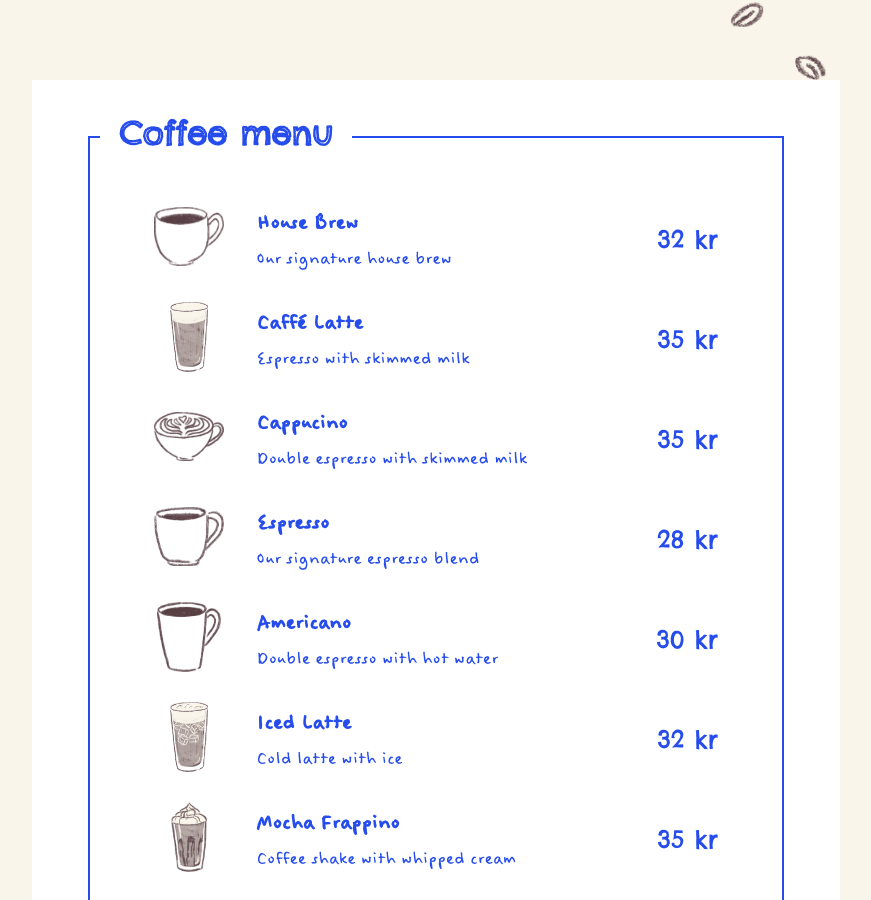
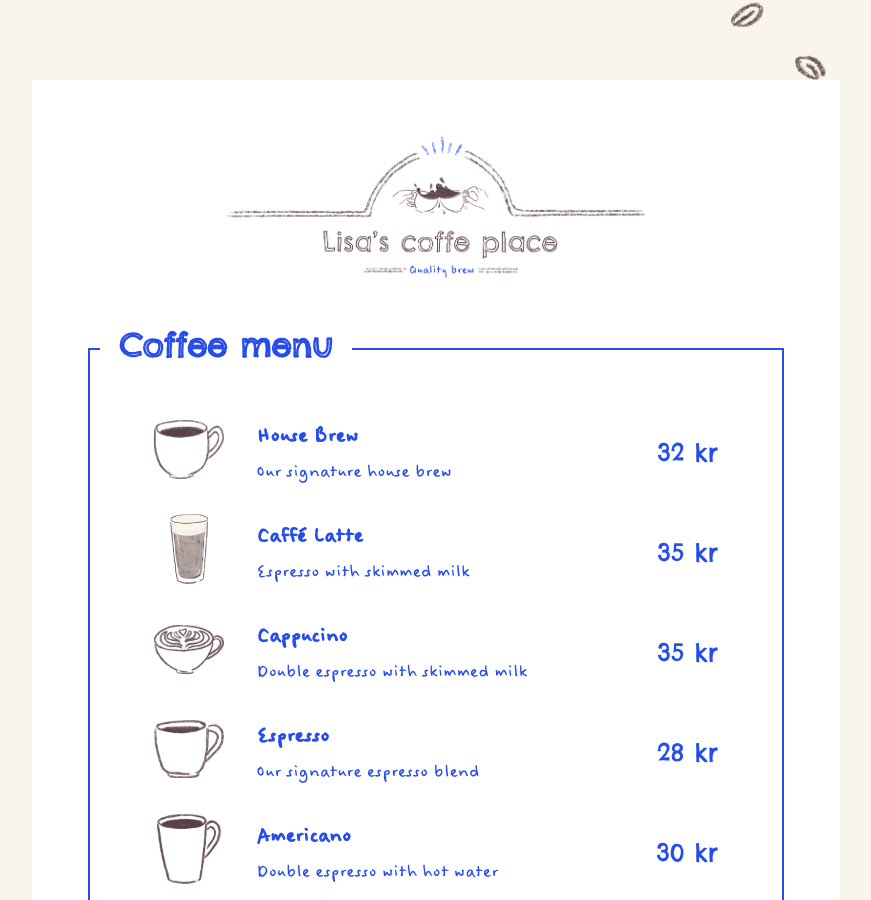
Before and after one commit to lisastina/coffe-shop-react, a React (Vite) app: page / in a window 1280 px wide. Shown: the part 1927-2827 px from the top of the page, without its empty margins (204-1075 px from the left). Built offline with nearby package versions, Linux system fonts and the light colour scheme.

Commit message:
menu header

```diff
--- a/src/components/Menu.jsx
+++ b/src/components/Menu.jsx
@@ -68,6 +68,10 @@ const Menu = () => {
         <Bean image={"/assets/bean-4.png"} />
       </div>
 
+      <div className="menu__image">
+        <img src="/assets/menu-header.png" alt="menu header" />
+      </div>
+
       <div className="menu__border">
         <h2 className="menu__title">Coffee menu</h2>
 
```
